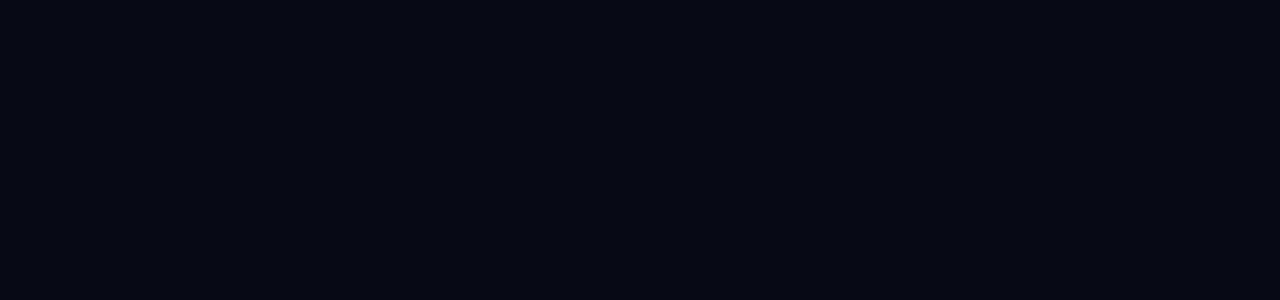
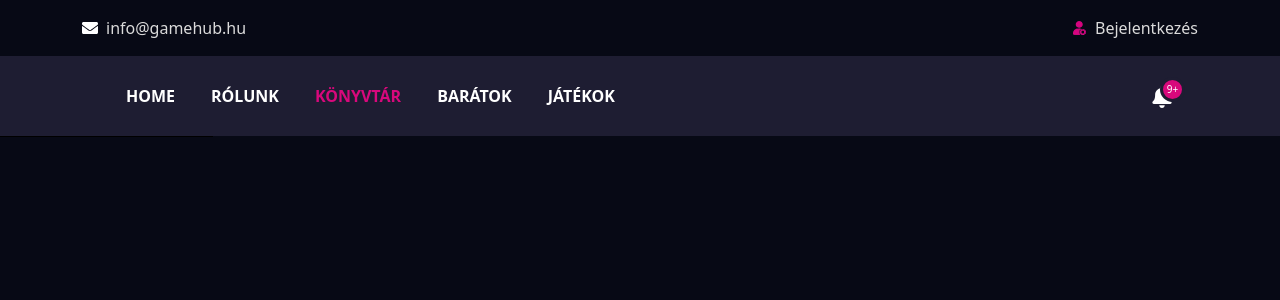
Before and after one commit to MarcellK06/GameHub, a React (Create React App) app: page /library in a window 1280 px wide. Before the commit this address had no page. Shown: the top 300 px of the page. Built offline with nearby package versions, Linux system fonts and the light colour scheme; the HTML template or start-up script is replaced by a standard one.

Commit message:
Fixed time display in chat

```diff
--- a/src/App.js
+++ b/src/App.js
@@ -4,6 +4,7 @@ import ReactDOM from "react-dom/client";
 import { BrowserRouter, Routes, Route } from "react-router-dom";
 import Home from './Pages/Home';
 import FriendsChat from './Pages/FriendsChat';
+import Library from './Pages/Library';
 
 function App() {
   return (
@@ -12,6 +13,7 @@ function App() {
         <Routes>
           <Route path="/" element={<Home />} />
           <Route path="/friends" element={<FriendsChat />} />
+          <Route path="/library" element={<Library />} />
 
 
         </Routes>
--- a/src/Elements/ChatBox.jsx
+++ b/src/Elements/ChatBox.jsx
@@ -59,12 +59,13 @@ function ChatBox({ senderId, receiverId }) {
   }
   const SenderMessage = (messageData) => {
     messageData = messageData.messageData;
+    var dt = new Date(messageData.messageSent);
     return (
     <div className="sender d-flex justify-content-end">
             <div className="">
                 <>
                   <p className="text-secondary date me-3">
-                    Ma {new Date().toISOString().split("T")[1].split(".")[0]}
+                    Ma {`${dt.toDateString()} ${dt.toTimeString().split(' G')[0]}`}
                   </p>
                   <div className="message">{messageData.messageBody}</div>
                 </>
@@ -74,9 +75,15 @@ function ChatBox({ senderId, receiverId }) {
   }
   const ReceiverMessage = (messageData) => {
     messageData = messageData.messageData;
+    var dt = new Date(messageData.messageSent);
     return (
     <div className="receiver d-flex justify-content-start">
+      <div>
+      <p className="text-secondary date me-3">
+                    Ma {`${dt.toDateString()} ${dt.toTimeString().split(' G')[0]}`}
+                  </p>
     <div className="message">{messageData.messageBody}</div>
+    </div>
     </div>
     )
   }
--- a/src/Elements/Navbar.jsx
+++ b/src/Elements/Navbar.jsx
@@ -2,7 +2,6 @@ import React, { useEffect, useState } from "react";
 import "bootstrap/dist/css/bootstrap.min.css";
 import "bootstrap/dist/js/bootstrap";
 import "./../style.css";
-import Icon from "./gamehub_logo_nbg";
 import loginPng from "./../media/login.png";
 import { useNavigate } from "react-router-dom";
 import { useLocation, Link } from "react-router-dom";
--- /dev/null
+++ b/src/Pages/Library.jsx
@@ -0,0 +1,24 @@
+import React, { useEffect, useState } from "react";
+import "./../style.css";
+import "bootstrap/dist/css/bootstrap.min.css";
+import "bootstrap/dist/js/bootstrap";
+import Navbar from "../Elements/Navbar";
+import kep from "./../media/s1.png";
+import Popup from "../Elements/Popup";
+import { FaSleigh } from "react-icons/fa6";
+
+function Library() {
+
+  return (
+    <>
+      <Navbar />
+
+      <div className="row g-0">
+        <div className="col-md-2 gameslist">
+        </div>
+      </div>
+
+    </>
+  );
+}
+export default Library;
--- a/src/style.css
+++ b/src/style.css
@@ -80,6 +80,13 @@ nav {
   background: #1e1d32;
   height: auto;
   overflow-y: scroll;
+  border-top: 1px solid black;
+}
+.gameslist {
+  background: #1e1d32;
+  height: auto;
+  overflow-y: scroll;
+  overflow-x:hidden;
   border-top: 1px solid black;
 }
 .chatbox .header {
```
Also changed, not shown: src/Elements/Game.jsx (added, +22 -0 lines), src/Elements/LogInToView.jsx (added, +22 -0 lines), src/media/gamehub_logo_nbg.jsx (renamed from src/Elements/gamehub_logo_nbg.jsx), src/media/gamehub_logo_nbg.svg (renamed from src/Elements/gamehub_logo_nbg.svg).
